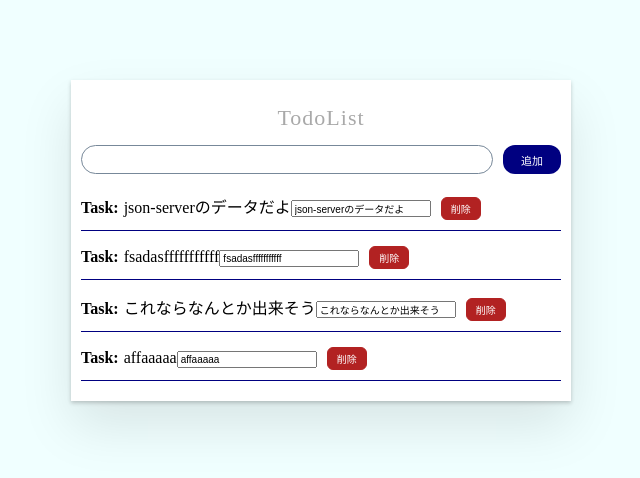
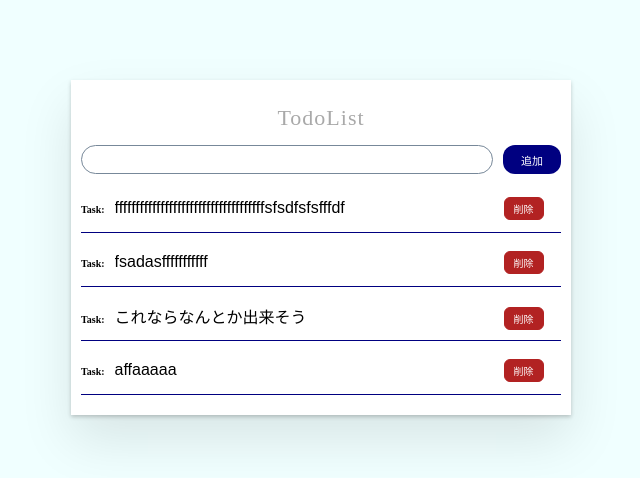
Before and after one commit to Ykm4/redux-asynchronous, a React (Create React App) app: page / in a window 1280 px wide. Shown: the top 478 px of the page, without its empty margins (319-959 px from the left). Built offline with nearby package versions, Linux system fonts and the light colour scheme; data requests are answered from the project's data file.

Commit message:
updateInputのスタイリング

```diff
--- a/db.json
+++ b/db.json
@@ -1,8 +1,8 @@
 {
   "list": [
     {
-      "id": 1,
-      "task": "json-serverのデータだよ"
+      "task": "ffffffffffffffffffffffffffffffffffffsfsdfsfsfffdf",
+      "id": 1
     },
     {
       "task": "fsadasfffffffffff",
--- a/src/components/TodoItem.js
+++ b/src/components/TodoItem.js
@@ -7,15 +7,10 @@ const TodoItem = ({ todo, deleteTodo, updateTodo }) => {
 
   return (
     <StyledTodoItem>
-      <Text>{text}</Text>
-      <input
+      <UpdateInput
         value={text}
-        onChange={(e) => {
-          setText(e.target.value);
-        }}
-        onBlur={() => {
-          updateTodo(id, text);
-        }}
+        onChange={(e) => setText(e.target.value)}
+        onBlur={() => updateTodo(id, text)}
       />
       <Button type='button' onClick={() => deleteTodo(id)}>
         削除
@@ -28,15 +23,22 @@ export const StyledTodoItem = styled.li`
   border-bottom: 1px solid navy;
   margin-bottom: 5px;
   padding: 10px 0;
-`;
-
-export const Text = styled.p`
-  display: inline;
-  font-size: 1.6rem;
   &::before {
     content: 'Task:';
     font-weight: bold;
     margin-right: 5px;
+  }
+`;
+
+export const UpdateInput = styled.input`
+  border: none;
+  font-size: 1.6rem;
+  padding: 5px;
+  overflow: auto;
+  width: 80%;
+  &:focus {
+    border-bottom: 1px dotted black;
+    outline: none;
   }
 `;
 
--- a/src/reducer/TodoReducer.js
+++ b/src/reducer/TodoReducer.js
@@ -2,7 +2,6 @@ import { GET_TODO, ADD_TODO, DELETE_TODO } from '../actions/types';
 
 const initialState = {
   todoList: [],
-  loading: false,
 };
 
 const TodoReducer = (state = initialState, action) => {
```
